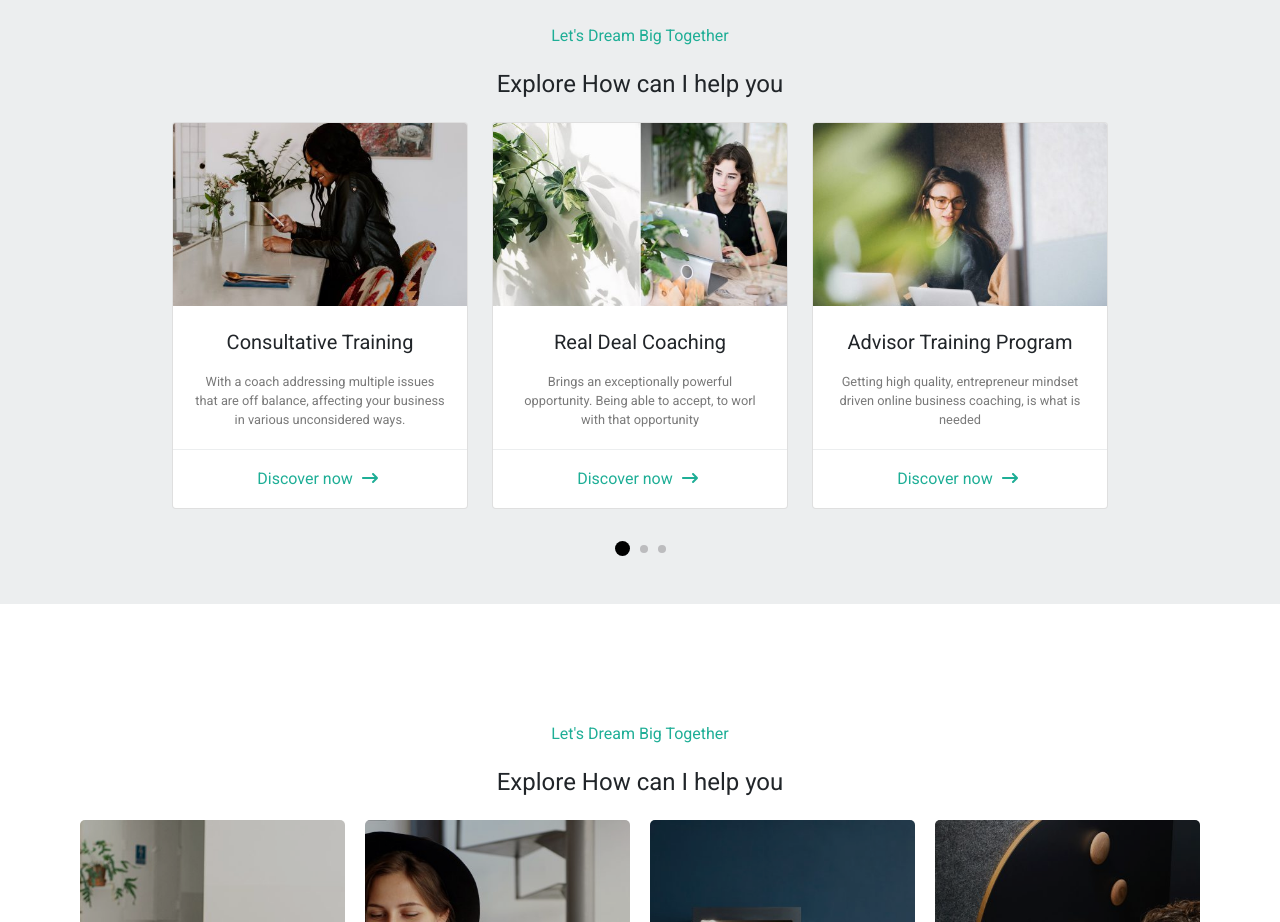
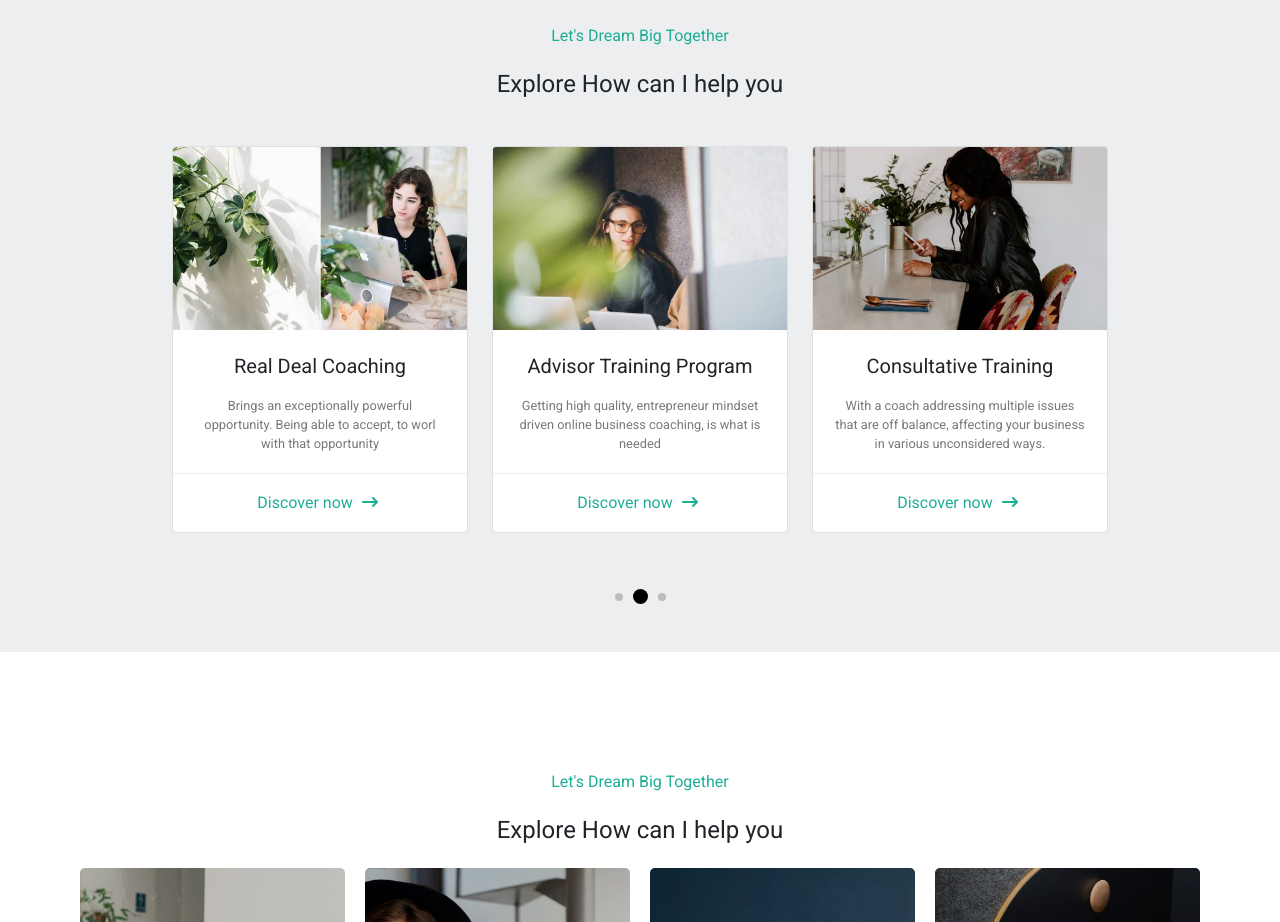
Before and after one commit to NuvoloniM/proj-html-vuejs, a Vue app: page / in a window 1280 px wide. Shown: the part 1560-2482 px from the top of the page. Built offline with nearby package versions, Linux system fonts and the light colour scheme.

Commit message:
Explore auto slider

```diff
--- a/src/components/main/ExploreSection.vue
+++ b/src/components/main/ExploreSection.vue
@@ -12,12 +12,14 @@
                 :title="element.title"
                 :description="element.description"
                 :link="element.link"
+                :type='element.type'
+                @typeView = "getActiveIndex"
             />
         </div>
         <div class="d-flex justify-content-center align-items-center">
-            <div class="dot active"></div>
-            <div class="dot"></div>
-            <div class="dot"></div>
+            <div class="dot" :class="(this.currentIndex == 'A') ? 'active' : ''"></div>
+            <div class="dot" :class="(this.currentIndex == 'B') ? 'active' : ''"></div>
+            <div class="dot" :class="(this.currentIndex == 'C') ? 'active' : ''"></div>
         </div>
     </div>
 </div>
@@ -35,26 +37,78 @@ export default {
     },
     data() {
         return {
+            currentIndex: '',
             services: [
                 {
                     media: require('../../assets/images/home-business-service-slide-01-480x298.jpg'),
                     title: 'Consultative Training',
                     description: 'With a coach addressing multiple issues that are off balance, affecting your business in various unconsidered ways.',
                     link: '#',
+                    type: 'A',
                 },
                 {
                     media: require('../../assets/images/home-business-service-slide-02-480x298.jpg'),
                     title: 'Real Deal Coaching',
                     description: 'Brings an exceptionally powerful opportunity. Being able to accept, to worl with that opportunity',
                     link: '#',
+                    type: 'A',
                 },
                 {
                     media: require('../../assets/images/home-business-service-slide-03-480x298.jpg'),
                     title: 'Advisor Training Program',
                     description: 'Getting high quality, entrepreneur mindset driven online business coaching, is what is needed',
                     link: '#',
+                    type: 'A',
                 },
+                {
+                    media: require('../../assets/images/home-business-service-slide-02-480x298.jpg'),
+                    title: 'Real Deal Coaching',
+                    description: 'Brings an exceptionally powerful opportunity. Being able to accept, to worl with that opportunity',
+                    link: '#',
+                    type: 'B',
+                },
+                {
+                    media: require('../../assets/images/home-business-service-slide-03-480x298.jpg'),
+                    title: 'Advisor Training Program',
+                    description: 'Getting high quality, entrepreneur mindset driven online business coaching, is what is needed',
+                    link: '#',
+                    type: 'B',
+                },
+                {
+                    media: require('../../assets/images/home-business-service-slide-01-480x298.jpg'),
+                    title: 'Consultative Training',
+                    description: 'With a coach addressing multiple issues that are off balance, affecting your business in various unconsidered ways.',
+                    link: '#',
+                    type: 'B',
+                },
+                {
+                    media: require('../../assets/images/home-business-service-slide-03-480x298.jpg'),
+                    title: 'Advisor Training Program',
+                    description: 'Getting high quality, entrepreneur mindset driven online business coaching, is what is needed',
+                    link: '#',
+                    type: 'C',
+                },
+                {
+                    media: require('../../assets/images/home-business-service-slide-01-480x298.jpg'),
+                    title: 'Consultative Training',
+                    description: 'With a coach addressing multiple issues that are off balance, affecting your business in various unconsidered ways.',
+                    link: '#',
+                    type: 'C',
+                },
+                {
+                    media: require('../../assets/images/home-business-service-slide-02-480x298.jpg'),
+                    title: 'Real Deal Coaching',
+                    description: 'Brings an exceptionally powerful opportunity. Being able to accept, to worl with that opportunity',
+                    link: '#',
+                    type: 'C',
+                },
+
             ]
+        }
+    },
+    methods: {
+        getActiveIndex: function(testo) {
+            this.currentIndex = testo;
         }
     }
 }
--- a/src/components/main/partials/ExploreSectionCard.vue
+++ b/src/components/main/partials/ExploreSectionCard.vue
@@ -1,6 +1,6 @@
 <template>
-    <div class="col-4 d-flex pb-4">
-        <div class="card">
+    <div class="col-4 d-flex pb-4" >
+        <div class="card" v-if="type == this.typeView">
             <img :src="`${media}`" class="card-img-top" alt="...">
             <div class="card-body p-0">
                 <h5 class="card-title pt-4"> {{title}} </h5>
@@ -16,11 +16,35 @@
 <script>
 export default {
     name: 'ExploreSectionCard',
+    data() {
+        return {
+            typeView: 'A'
+        }
+    },
     props: {
         media: String,
         title: String,
         description: String,
         link: String,
+        type: String,
+    },
+    created() {
+        this.autorun();
+    },
+    methods: {
+        changeCard: function() {
+            if (this.typeView == 'A') {
+                this.typeView = 'B';
+            } else if (this.typeView == 'B'){
+                this.typeView = 'C';
+            } else {
+                this.typeView = 'A'
+            }
+            this.$emit('typeView', this.typeView)
+        },
+        autorun: function() {
+                setInterval(this.changeCard,3000);
+            }
     }
 }
 </script>
```
